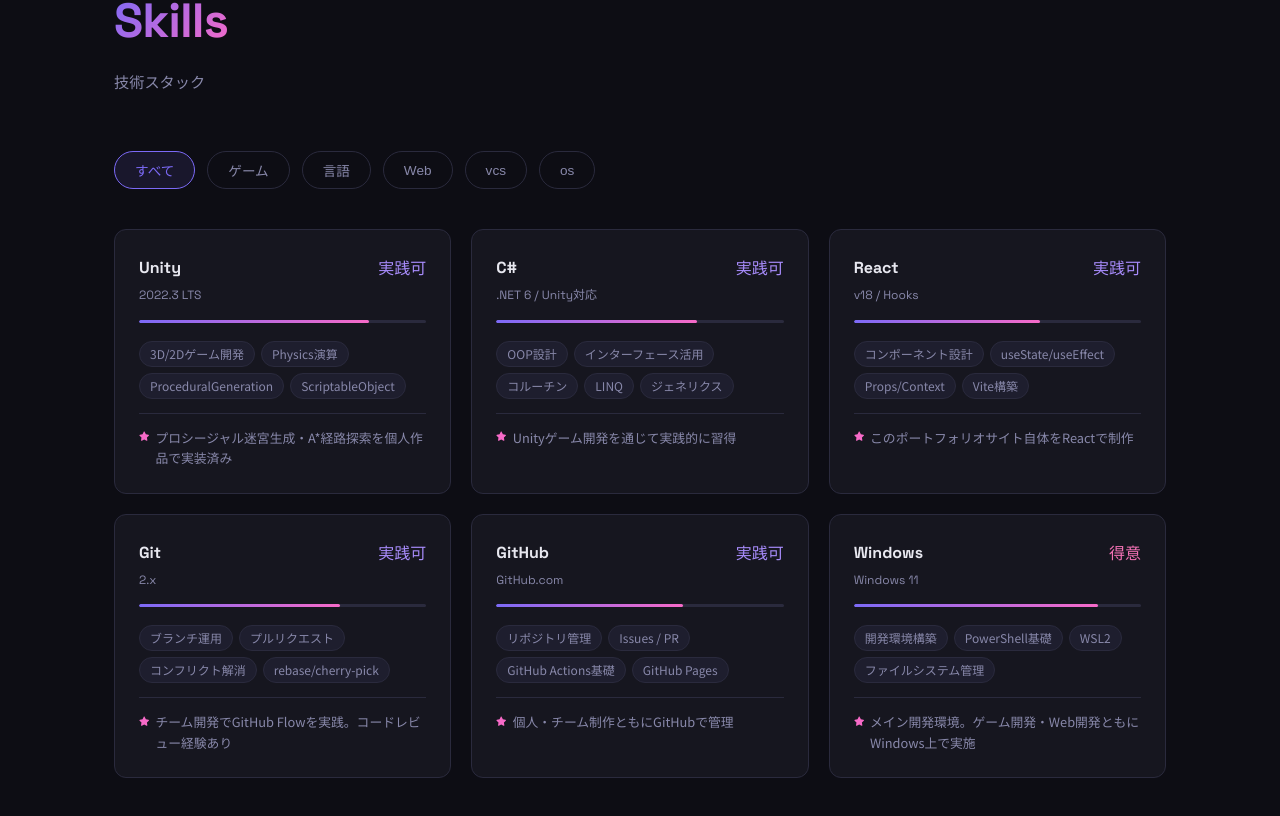
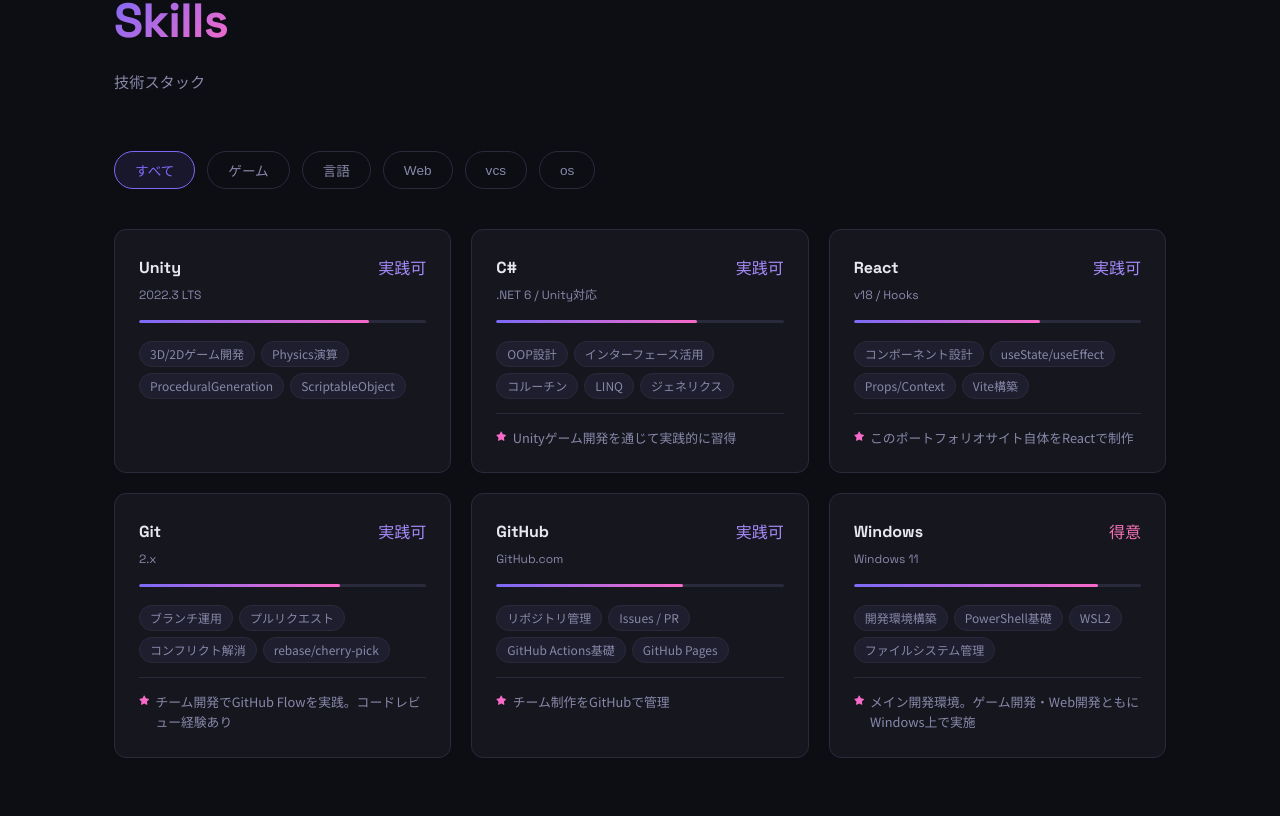
Before and after one commit to COSM1C-0715/MyPortFolio, a React (Vite) app in the folder my-portfolio/: page / in a window 1280 px wide. Shown: the part 1922-2738 px from the top of the page. Built offline with nearby package versions, Linux system fonts and the light colour scheme.

Commit message:
スクリーンショットの追加

```diff
--- a/my-portfolio/src/data/portfolio.ts
+++ b/my-portfolio/src/data/portfolio.ts
@@ -100,7 +100,7 @@
   graduationYear: '2028年3月卒業見込み',
   bio: '私はチーム制作をするとき、コミュニケーションを取ることを常に意識するようにしています。ゲーム企画の仕様書を見て、理解が曖昧な部分は全て聞いて解釈を擦り合わせたり、システムを実装するときもどういう風に設計したいかを他のプログラマーメンバーに相談したりしました。また、自分の担当箇所が終わった後は次担当する箇所を探したり、他の人に進捗度合いを確認し、手詰まり気味だったら意見を言ったりして考えを整理する手伝いをしたりして進捗が止まらないようにしました。そして、自分でプログラミングをするときは常にリファクタリングすることを心がけています。例えば、一つのクラスでやることをできるだけ一つに絞ったり、クラスの中の変数で使っている関数が1つしかなかったらフィールドからローカル変数に切り替えるということをしたりしています。うまくリファクタリングできた時はすごくうれしくなります。',
   motto: '変人ではあるが変態ではない',
-  avatar: 'https://jikeigroupcom-my.sharepoint.com/:i:/g/personal/m_kuroda_kyoto-tech_ac_jp/IQBIj6eo9Lm2S70G5V2M8NsTAZYdbI6KyenZ0xyKmt8ELvI?e=rZIurW',
+  avatar: 'https://drive.google.com/file/d/1TWj914rZfbKaUjDG_U1UeyMgOM8Lk6NE/view?usp=drive_link',
   links: {
     github: 'https://github.com/COSM1C-0715',
     twitter: 'https://x.com/LxVOCfPffq1lk7Z',
@@ -115,7 +115,7 @@
     level: 80,
     category: 'game',
     capabilities: ['3D/2Dゲーム開発', 'Physics演算','ProceduralGeneration', 'ScriptableObject'],
-    note: 'プロシージャル迷宮生成・A*経路探索を個人作品で実装済み',
+    note: '',
   },
   {
     name: 'C#',
@@ -147,7 +147,7 @@
     level: 65,
     category: 'vcs',
     capabilities: ['リポジトリ管理', 'Issues / PR', 'GitHub Actions基礎', 'GitHub Pages'],
-    note: '個人・チーム制作ともにGitHubで管理',
+    note: 'チーム制作をGitHubで管理',
   },
   {
     name: 'Windows',
@@ -166,7 +166,7 @@
     genre: '3Dパズル',
     category: 'game',
     thumbnail: null,
-    screenshots: [],
+    screenshots: ["https://drive.google.com/file/d/1MKiODO4jKtf__wc1anf0neQMxI7ursQi/view?usp=drive_link"],
     description:
       'チーム制作で開発した3Dパズルゲーム。ルービックキューブの上に乗り物と道があり、スタート地点から進んでいく乗り物をルービックキューブを回転させる要領で道をつないでいき、ゴールまで導いてクリアを目指していきます。',
     tags: ['Unity', 'C#', 'ProceduralGeneration', 'NavMesh'],
@@ -197,7 +197,7 @@
     genre: 'カジュアルアクションパズル2Dゲーム',
     category: 'game',
     thumbnail: null,
-    screenshots: [],
+    screenshots: ["https://drive.google.com/file/d/1sAWgwARI7xoCda4yybSNR0qvXBhoJBXh/view?usp=drive_link"],
     description:
       'チームで開発したカジュアルアクションパズル2Dゲーム。選んだ商品の金額を目指してガマちゃんと呼ばれる財布を振って小銭を出して高いスコアを目指すゲーム。',
     tags: ['Unity', 'C#', 'A*Pathfinding', 'ScriptableObject'],
```
